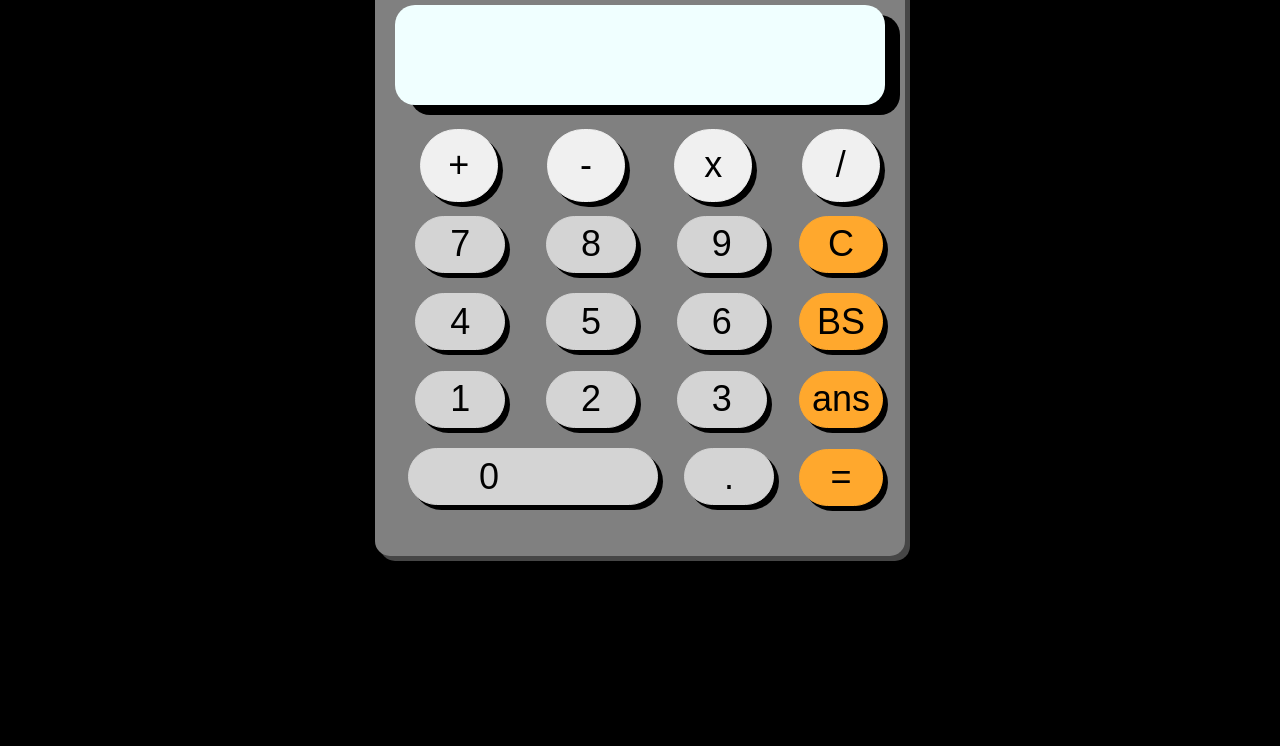
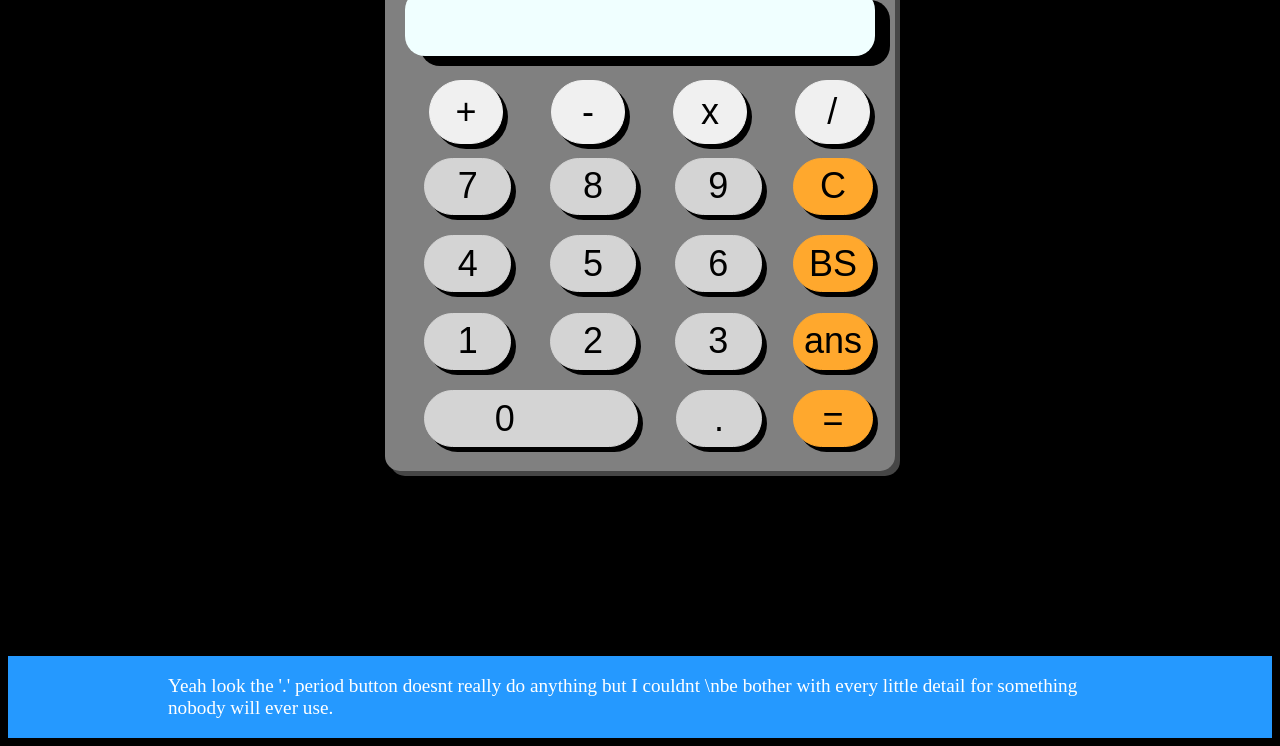
Before and after one commit to TylerBestRepo/Calculator-TOP, a plain HTML site: page index.html in a window 1280 px wide. Shown: the part 212-958 px from the top of the page. Before the commit the page ends 916 px from the top, so only its background shows below. Drawn offline with Linux system fonts and the light colour scheme.

Commit message:
Made more changes but definitely think im done now. Period stuff is not necessarily functional but idc.

```diff
--- a/index.html
+++ b/index.html
@@ -51,6 +51,10 @@
 
 
     </div>
+    <div id="footer">
+        <p id="footerText">Yeah look the '.' period button doesnt really do anything but I couldnt
+            \nbe bother with every little detail for something nobody will ever use.</p>
+    </div>
 
 
 
--- a/styles.css
+++ b/styles.css
@@ -1,6 +1,11 @@
 .header {
     margin-top: 15px;
     display: flex;
+}
+
+@font-face{
+    font-family:'digital-clock-font';
+    src: url('fonts/DS-DIGII.TTF');
 }
 
 body {
@@ -8,7 +13,7 @@ body {
 }
 
 #everythingWrapper {
-    height: 900px;
+    height: 800px;
     display: flex;
     flex-direction: column;
     align-items: center;
@@ -18,12 +23,11 @@ body {
 #calculator {
     background-color: rgb(128, 128, 128);
     box-shadow: 5px 5px rgb(70, 70, 70);
-
     border-radius: 15px;
     padding: 0px 20px;
     width: 32%;
-    min-height: 620px;
-    min-width: 490px;
+    min-height: 550px;
+    min-width: 470px;
 }
 
 .header {
@@ -42,21 +46,22 @@ body {
     margin-bottom: 20px;
     display: flex;
     width: 100%;
-    height: auto;
+    height: 12%;
     display: flex;
     justify-content: flex-end;
 
 }
 #numberOutput {
-    height: 100px;
+    height: 100%;
     width: 100%;
     background-color: azure;
     box-shadow: 15px 10px rgb(0, 0, 0);
     border-radius: 20px;
     text-align: right;
     padding-right: 10px;
+    align-items: center;
+    font-family: 'digital-clock-font';
     font-size: 70px;
-    align-items: center;
 }
 
 .functionDiv {
@@ -116,7 +121,7 @@ body {
 }
 
 
-#backspace:hover {
+.funcBtn:hover {
     transform: scale(1.25);
     transition: 0.15s;
 }
@@ -157,7 +162,7 @@ body {
 }
 
 #zero {
-    width: 250px;
+    width: 57%;
     padding-left:70px;
     text-align: left;
     flex-shrink: 2;
@@ -169,3 +174,22 @@ body {
     transform: scale(1.25);
     transition: .15s;
 }
+
+#footer {
+    background-color: rgb(37, 153, 255);
+    display: flex;
+    justify-content: center;
+    align-items: center;
+    height: 100%;
+    width: 100%;
+    margin-top: 60px;
+}
+
+
+#footerText {
+    padding-left: 160px;
+    padding-right: 160px;
+    font-family: 'Times New Roman', Times, serif;
+    font-size: larger;
+    color: rgb(255, 255, 255);
+}
```
Also changed, not shown: fonts/DS-DIGI.TTF (added), fonts/DS-DIGIB.TTF (added), fonts/DS-DIGII.TTF (added), fonts/DS-DIGIT.TTF (added), 2 other files.
